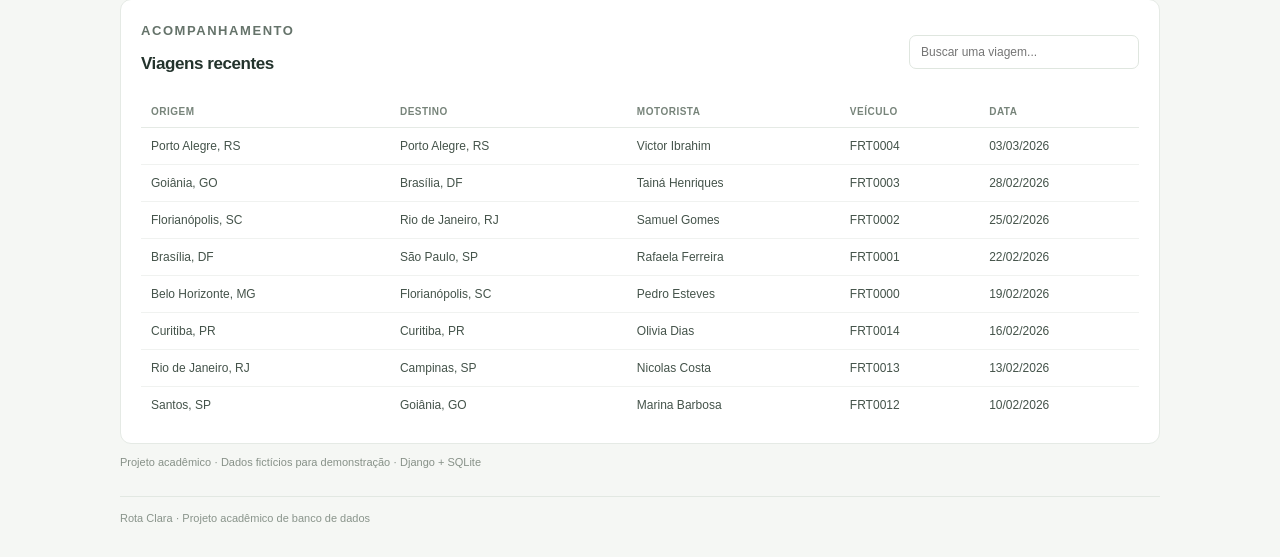
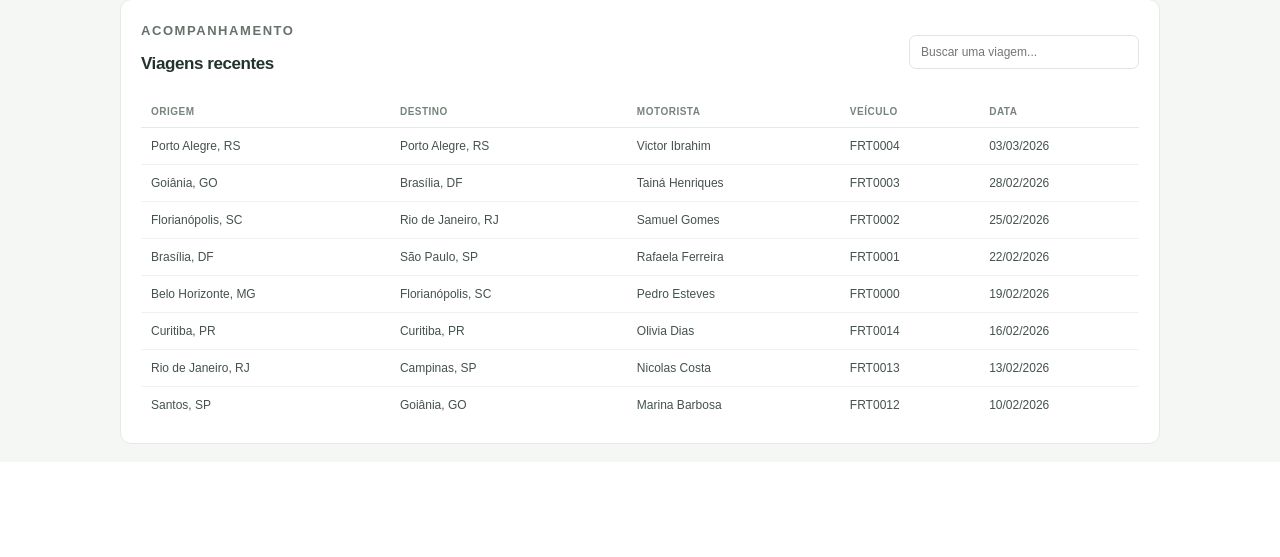
Before and after one commit to GitNegresco/BancodeDados, a Django app: page / in a window 1280 px wide. Shown: the part 582-1139 px from the top of the page. After the commit the page ends 1026 px from the top, so only its background shows below. Run offline with Django 5.2, Linux system fonts and the light colour scheme; data comes from the database, SQL or seed files in the repository.

Commit message:
Remove academic labels from dashboard
Co-authored-by: Copilot <223556219+Copilot@users.noreply.github.com>

```diff
--- a/core/templates/core/dashboard.html
+++ b/core/templates/core/dashboard.html
@@ -51,7 +51,6 @@
           {% empty %}<tr><td class="empty" colspan="5">Ainda não há viagens. Clique em “Carregar 100 registros” para começar.</td></tr>{% endfor %}
         </tbody></table></div>
       </article>
-      <p class="note">Projeto acadêmico · Dados fictícios para demonstração · Django + SQLite</p>
     </section>
 
     <section class="page-section" data-page="proposta" hidden>
@@ -129,7 +128,6 @@
       </article>
     </section>
 
-    <footer class="footer">Rota Clara · Projeto acadêmico de banco de dados</footer>
   </main>
 
   <div id="toast" class="toast" role="status" aria-live="polite"></div>
```
